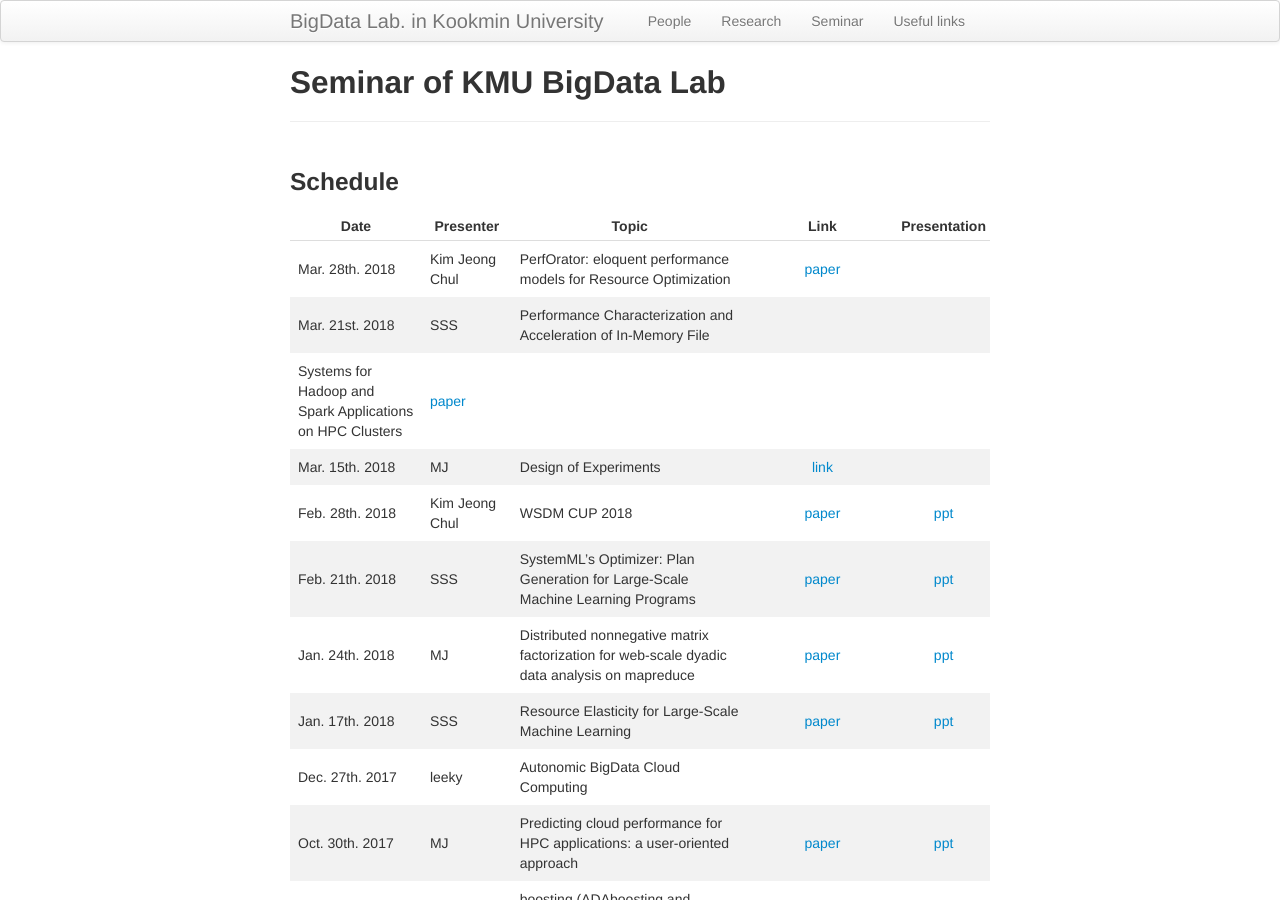
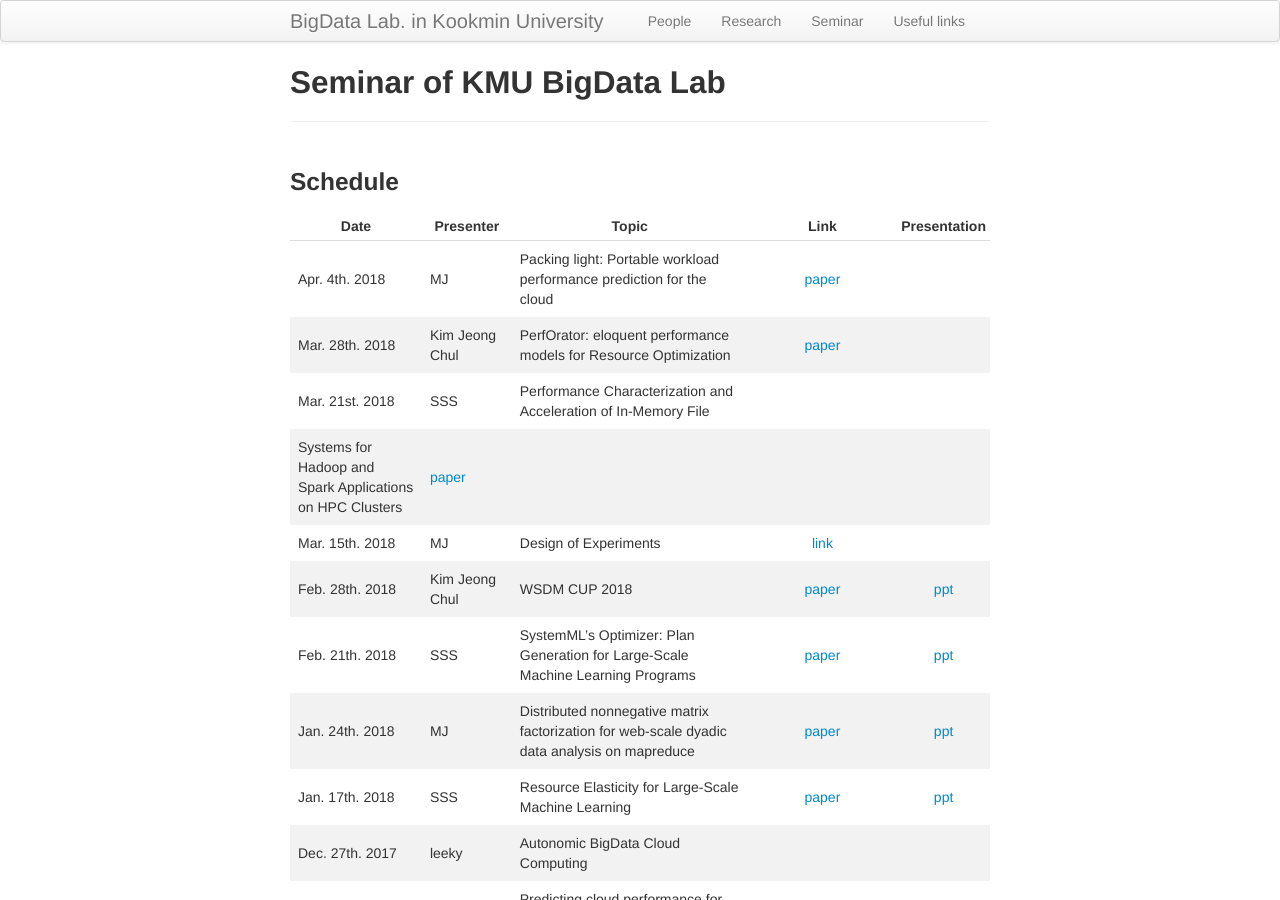
Before and after one commit to ddps-lab/kmu-bigdata.github.io, a Jekyll site: the page built from seminar/index.md, in a window 1280 px wide and 900 px high. Built offline with Jekyll 4.4.1, drawn with Linux system fonts in a browser that asks for light colours.

Commit message:
adding MJ presentation

```diff
--- a/seminar/index.md
+++ b/seminar/index.md
@@ -9,6 +9,7 @@ description: Seminar schedule of BigData Lab  in KMU
 
 | Date | Presenter | Topic | Link | Presentation |
 |------|-----------|-------|:----:|:--------------: |
+| Apr. 4th. 2018 | MJ | Packing light: Portable workload performance prediction for the cloud | [paper](http://ieeexplore.ieee.org/document/6547460/) | |
 | Mar. 28th. 2018 | Kim Jeong Chul | PerfOrator: eloquent performance models for Resource Optimization | [paper](https://dl.acm.org/citation.cfm?id=2987566) | |
 | Mar. 21st. 2018 | SSS | Performance Characterization and Acceleration of In-Memory File
 Systems for Hadoop and Spark Applications on HPC Clusters | [paper](http://ieeexplore.ieee.org/abstract/document/7363761/) | |
```
